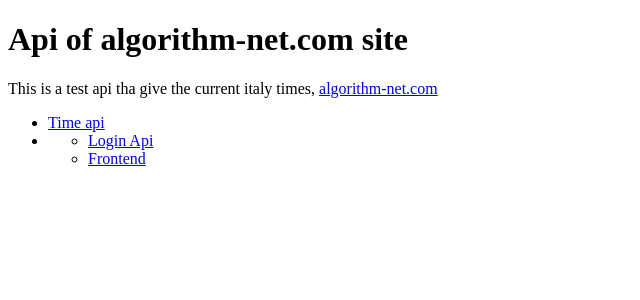
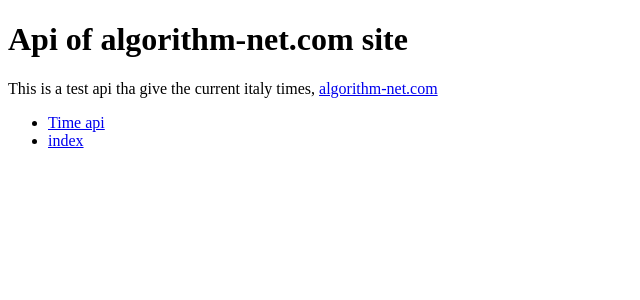
Before and after one commit to Eaglee0/timeapi, a Flask app: page / in a window 1280 px wide. Shown: the top 300 px of the page, without its empty margins (0-640 px from the left). Run offline with Flask 2, Linux system fonts and the light colour scheme.

Commit message:
update index.html+

```diff
--- a/templates/index.html
+++ b/templates/index.html
@@ -10,7 +10,7 @@
     <p>This is a test api tha give the current italy times, <a href="https://algorithm-net.com">algorithm-net.com</a></p>
     <ul>
         <li><a href="/timeapi/time">Time api</a></li>
-        <li><ul><li><a href="/loginapi/api">Login Api</a></li><li><a href="/loginapi/fd">Frontend</a></li></ul></li>
+        <li><a href="/">index</a></li>
     </ul>
 </body>
 </html>
```
